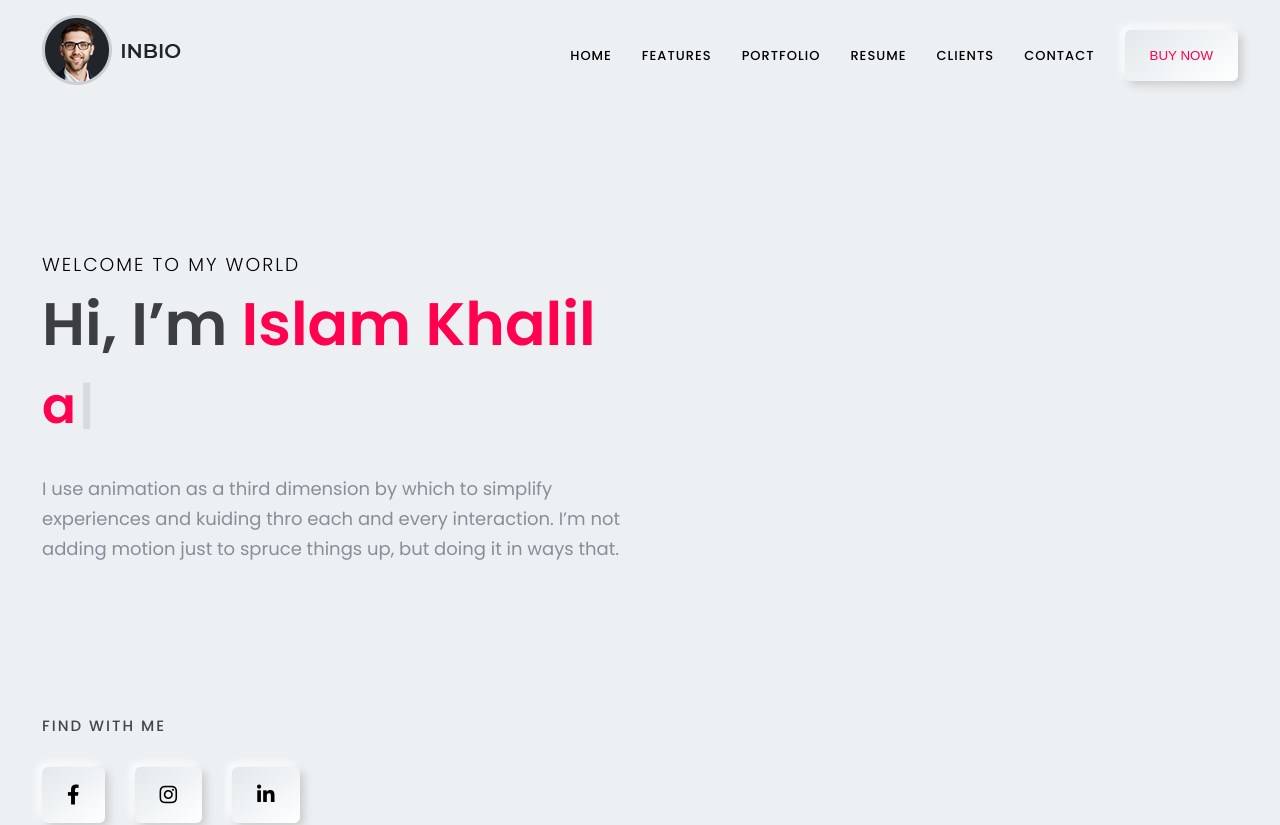
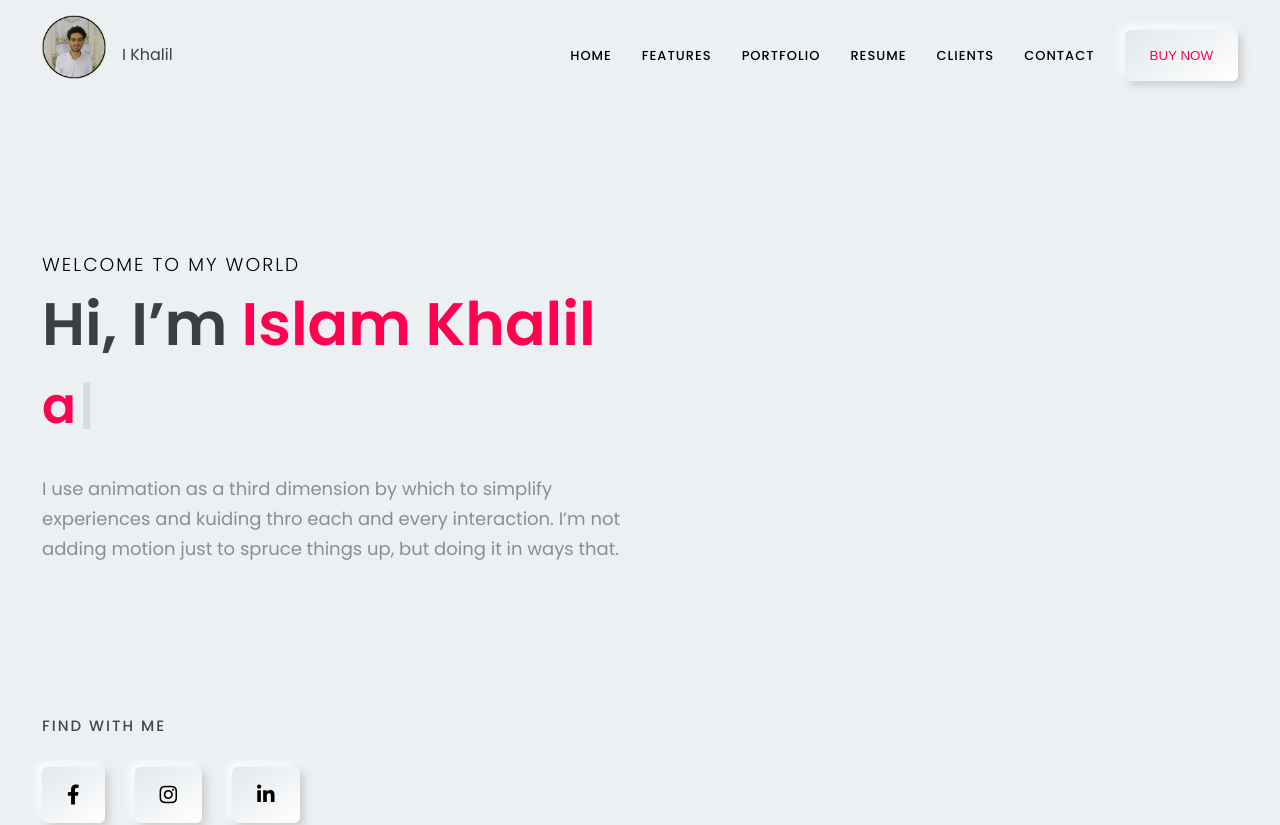
Before and after one commit to islam-khalil0/Portfolio, a React (Create React App) app: page / in a window 1280 px wide. Shown: the top 825 px of the page. Built offline with nearby package versions, Linux system fonts and the light colour scheme.

Commit message:
thee Update

```diff
--- a/src/components/Footer.js
+++ b/src/components/Footer.js
@@ -1,15 +1,15 @@
 import React from "react"
-import logo1 from "./Pic/f_logo.png"
+import logo1 from "./Pic/logo.png"
 
 const Footer = () => {
   return (
     <>
-      <footer>
-        <div className='conatiner text-center top'>
+      <footer style={{height:'1rem' , display:'flex' , alignItems:'center' , justifyContent: 'center'}}>
+        <div className='conatiner text-center top' >
           <div className='img'>
-            <img src={logo1} alt='' />
+            <img src={logo1} alt=''  style={{width:'4rem' , height:"4rem"}}/>
           </div>
-          <p>© 2021. All rights reserved by GorkCoder-Themes.</p>
+          <p>© 2023. All rights reserved by Islam Khalil.</p>
         </div>
       </footer>
     </>
--- a/src/components/Head/Header.js
+++ b/src/components/Head/Header.js
@@ -14,8 +14,9 @@ const Header = () => {
     <>
       <header className='header'>
         <div className='container d_flex'>
-          <div className='logo'>
-            <img src={logo} alt='' />
+          <div className='logo' style={{display:"flex" , gap:'1rem'}}>
+            <img src={logo} alt=''style={{width:'4rem' , height : "4rem"}} />
+            <p>I Khalil</p>
           </div>
 
           <div className='navlink'>
```
Also changed, not shown: src/components/Pic/logo.png.
